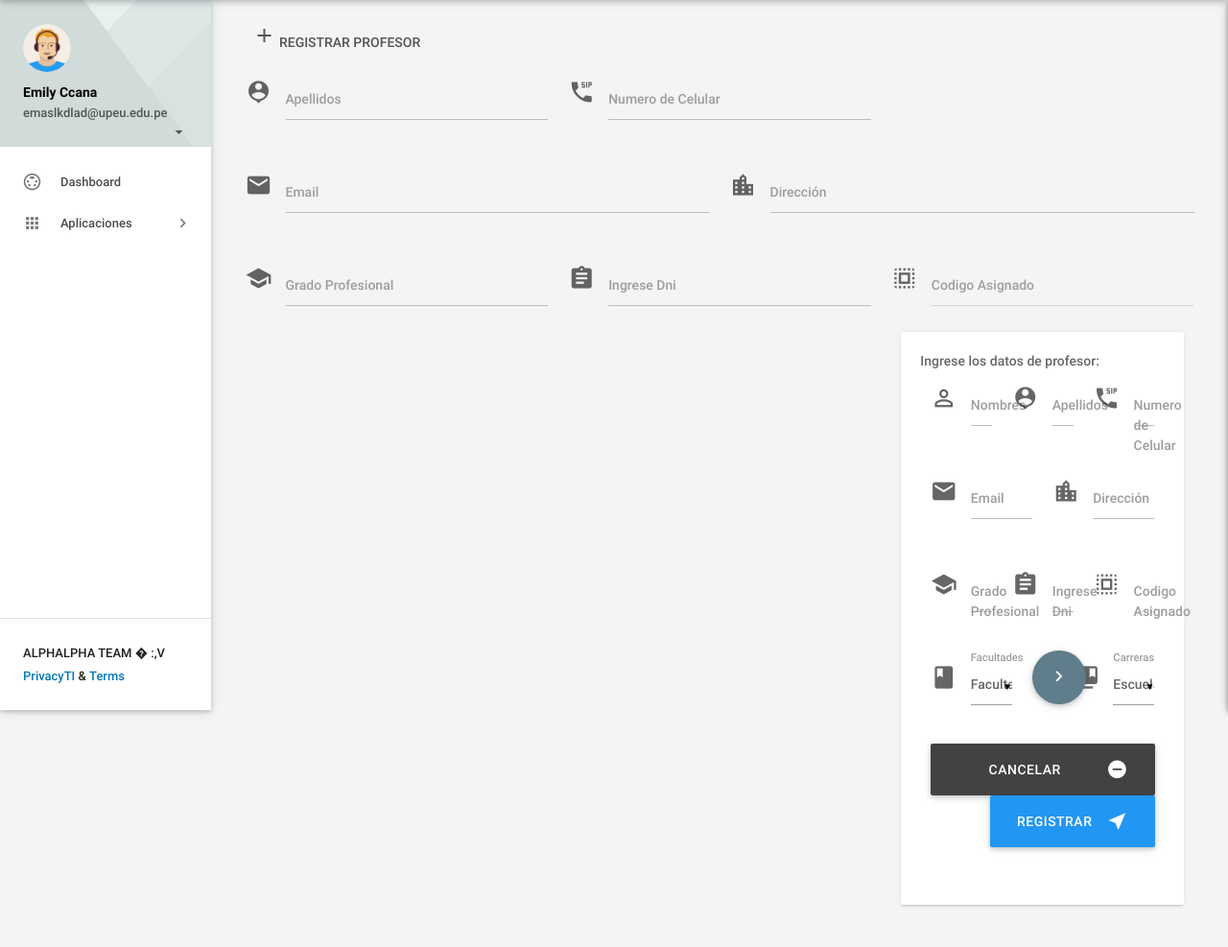
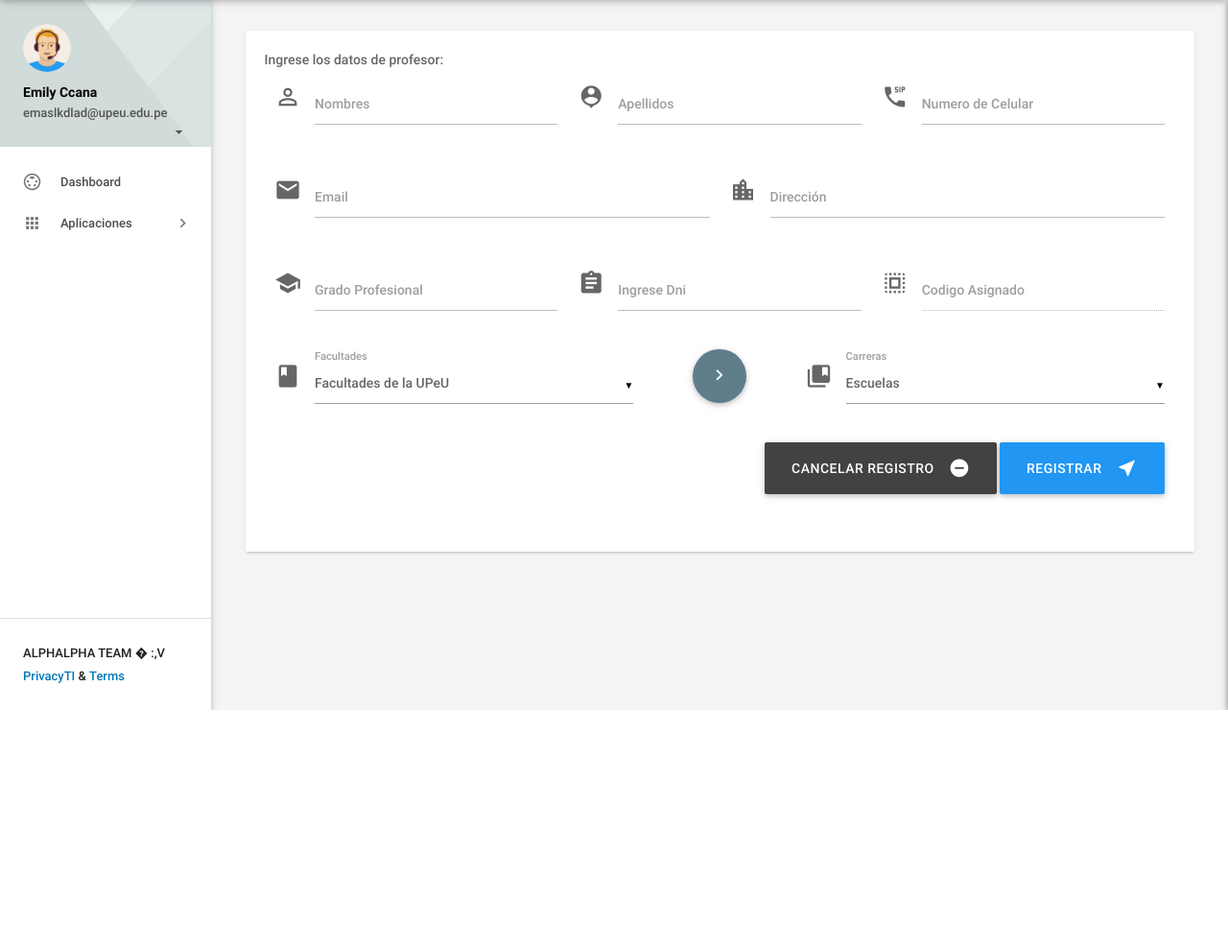
Before and after one commit to Brighyt-emily/kokori, a Java web app: page /path/registrarProfesores.jsp in a window 1280 px wide. Shown: the part 60-1047 px from the top of the page at 96% size. After the commit the page ends 800 px from the top, so only its background shows below. Run offline with Tomcat 11, a stand-in JSP engine, Linux system fonts and the light colour scheme; some libraries are stand-ins or nearby versions.

Commit message:
kevinnoob

```diff
--- a/kokori-master/sistemaprestamos/web/registrarProfesores.jsp
+++ b/kokori-master/sistemaprestamos/web/registrarProfesores.jsp
@@ -18,64 +18,7 @@
             <!--INICIO Contenido -->
             <main class="mn-inner">
                 <div class="row">
-                    <div class="col s12">
-                        <div class="page-title">
-                            <i class="material-icons">add</i>
-                         Registrar Profesor
-                        </div>
-                    </div>
-                    <div class="col s4">
-                        <div class="input-field">
-                            <i class="material-icons prefix">person_pin</i>
-                            <label for="apellidos">Apellidos</label>
-                            <input type="text" name="apellidos" required id="txtApellidos">
-                        </div>
-                    </div>
-                    <div class="col s4">
-                        <div class="input-field">
-                            <i class="material-icons prefix">dialer_sip</i>
-                            <label for="celular">Numero de Celular</label>
-                            <input type="text" name="celular" required maxlength="9" id="txtNumCelular">
-                        </div>
-                    </div>
-                </div>
-                <div class="row">
-                    <div class="col s6">
-                        <div class="input-field">
-                            <i class="material-icons prefix">mail</i>
-                            <label for="email">Email</label>
-                            <input type="text" name="email" required id="txtEmail">
-                        </div>
-                    </div>
-                    <div class="col s6">
-                        <div class="input-field">
-                            <i class="material-icons prefix">location_city</i>
-                            <label for="direccion">Dirección</label>
-                            <input type="text" name="direccion" required id="txtDireccion">
-                        </div>
-                    </div>
-                </div>
-                <div class="row">
-                    <div class="col s4">
-                        <div class="input-field">
-                            <i class="material-icons prefix">school</i>
-                            <label for="grado">Grado Profesional</label>
-                            <input type="text" name="grado" required id="grado">
-                        </div>
-                    </div>
-                    <div class="col s4">
-                        <div class="input-field">
-                            <i class="material-icons prefix">assignment</i>
-                            <label for="nombre">Ingrese Dni</label>
-                            <input type="text" name="nombre" required maxlength="8" id="txtDni">
-                        </div>
-                    </div>
 
-                    <div class="col s4">
-                        <div class="input-field">
-                            <i class="material-icons prefix">select_all</i>
-                            <label for="codigo">Codigo Asignado</label>
-                            <input type="text" name="codigo" disabled="" id="txtCodigo">
                     <div class="col s12 m12 l12">
                         <div class="card">
 
```
